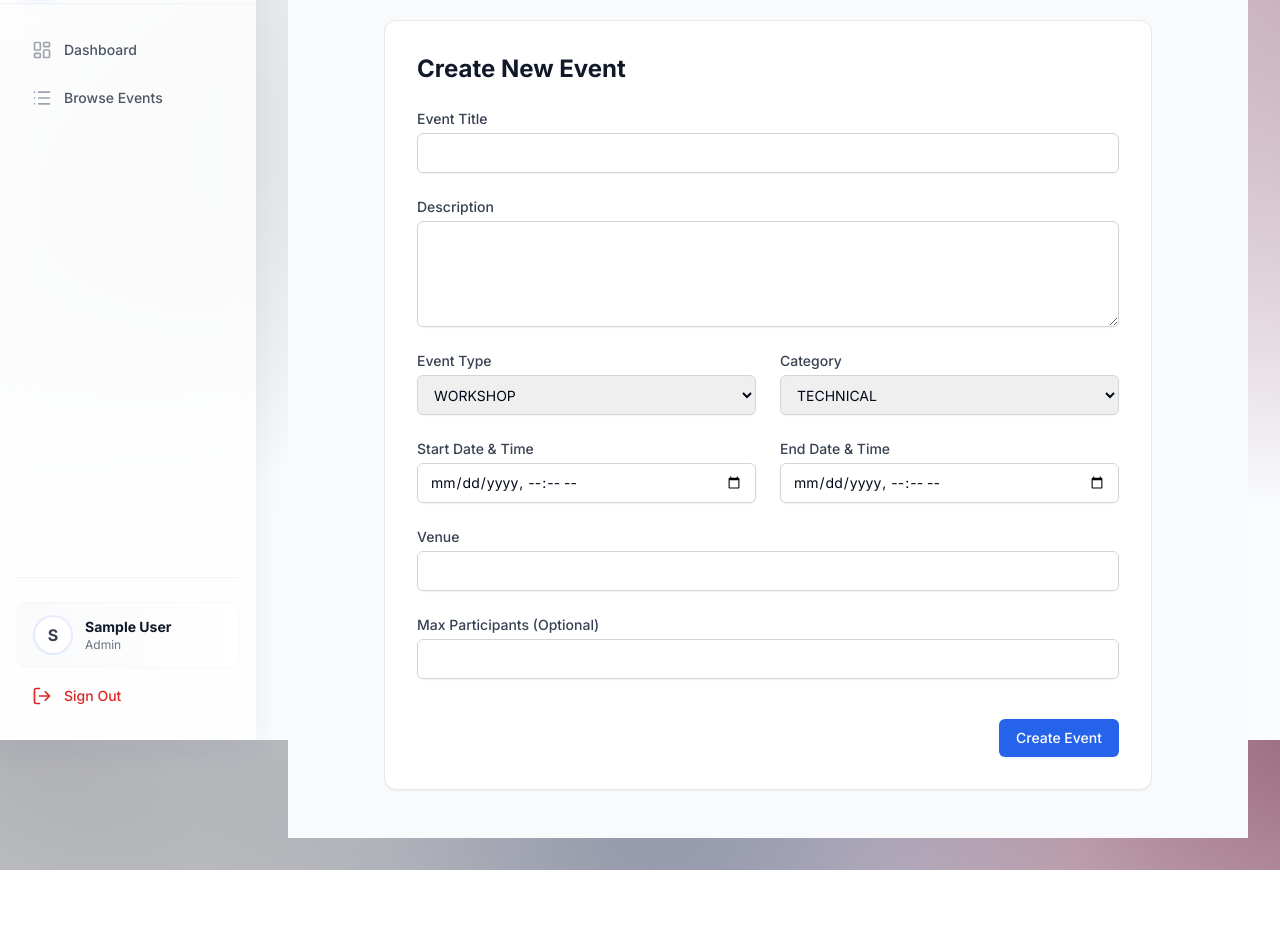
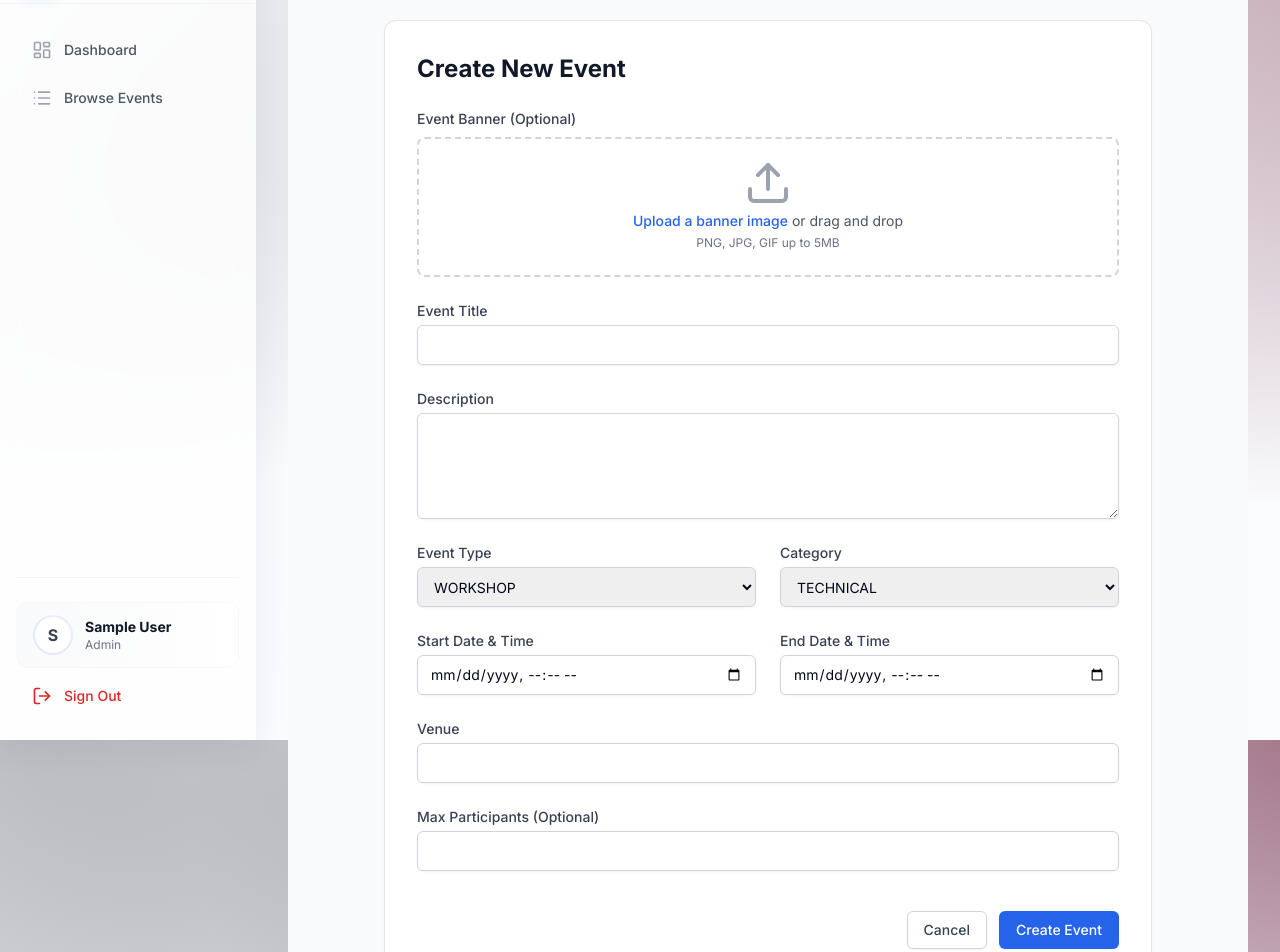
Before and after one commit to arnavps/unified-campus-events-fabric-system, a React (Vite) app in the folder frontend/: page /organizer/create-event in a window 1280 px wide. Shown: the part 60-1012 px from the top of the page. Before the commit the page ends 930 px from the top, so only its background shows below. Built offline with nearby package versions, Linux system fonts and the light colour scheme; sample sign-in values are in the browser's storage.

Commit message:
minor changes

```diff
--- a/frontend/src/components/events/EventCard.tsx
+++ b/frontend/src/components/events/EventCard.tsx
@@ -12,10 +12,17 @@ export default function EventCard({ event }: EventCardProps) {
         <Link to={`/events/${event.id}`} className="group block h-full">
             <div className="h-full overflow-hidden rounded-xl border border-gray-200 bg-white shadow-sm transition-all duration-300 hover:shadow-md hover:border-primary-blue/30">
                 <div className="aspect-video w-full bg-gray-100 relative overflow-hidden">
-                    {/* Placeholder for banner */}
-                    <div className="absolute inset-0 flex items-center justify-center text-gray-400 bg-gray-200">
-                        <span className="text-4xl font-bold opacity-20">{event.title[0]}</span>
-                    </div>
+                    {event.bannerImage ? (
+                        <img
+                            src={event.bannerImage}
+                            alt={event.title}
+                            className="w-full h-full object-cover"
+                        />
+                    ) : (
+                        <div className="absolute inset-0 flex items-center justify-center text-gray-400 bg-gray-200">
+                            <span className="text-4xl font-bold opacity-20">{event.title[0]}</span>
+                        </div>
+                    )}
                     <div className="absolute top-3 left-3 flex gap-2">
                         <span className="inline-flex items-center rounded-full bg-white/90 px-2.5 py-0.5 text-xs font-medium text-primary-blue shadow-sm backdrop-blur-sm">
                             {event.eventType.replace('_', ' ')}
--- a/frontend/src/pages/organizer/CreateEvent.tsx
+++ b/frontend/src/pages/organizer/CreateEvent.tsx
@@ -3,6 +3,8 @@ import { z } from 'zod';
 import { zodResolver } from '@hookform/resolvers/zod';
 import { useNavigate } from 'react-router-dom';
 import { createEvent } from '../../services/event.service';
+import { useState } from 'react';
+import { Upload, X } from 'lucide-react';
 
 const createEventSchema = z.object({
     title: z.string().min(1, 'Title is required'),
@@ -23,16 +25,51 @@ export default function CreateEvent() {
         resolver: zodResolver(createEventSchema),
     });
 
+    const [bannerImage, setBannerImage] = useState<string | null>(null);
+
+    const handleImageChange = (e: React.ChangeEvent<HTMLInputElement>) => {
+        const file = e.target.files?.[0];
+        if (file) {
+            // Validate file type
+            if (!file.type.startsWith('image/')) {
+                alert('Please select an image file');
+                return;
+            }
+
+            // Validate file size (max 5MB)
+            if (file.size > 5 * 1024 * 1024) {
+                alert('Image size should be less than 5MB');
+                return;
+            }
+
+            // Create preview URL
+            const reader = new FileReader();
+            reader.onloadend = () => {
+                setBannerImage(reader.result as string);
+            };
+            reader.readAsDataURL(file);
+        }
+    };
+
+    const removeBanner = () => {
+        setBannerImage(null);
+    };
+
     const onSubmit = async (data: CreateEventForm) => {
         try {
             // Manual conversion for API
-            const payload = {
+            const payload: any = {
                 ...data,
                 maxParticipants: data.maxParticipants ? parseInt(data.maxParticipants, 10) : undefined
             };
 
+            // Add banner image as base64 if uploaded
+            if (bannerImage) {
+                payload.bannerImage = bannerImage;
+            }
+
             await createEvent(payload);
-            navigate('/events');
+            navigate('/organizer/my-events');
         } catch (error) {
             console.error('Failed to create event', error);
             alert('Failed to create event');
@@ -46,6 +83,51 @@ export default function CreateEvent() {
 
                 <form onSubmit={handleSubmit(onSubmit)} className="space-y-6">
                     <div className="grid grid-cols-1 gap-6">
+                        {/* Banner Image Upload */}
+                        <div>
+                            <label className="block text-sm font-medium text-gray-700 mb-2">Event Banner (Optional)</label>
+                            {!bannerImage ? (
+                                <div className="mt-1 flex justify-center px-6 pt-5 pb-6 border-2 border-gray-300 border-dashed rounded-lg hover:border-primary-blue transition-colors">
+                                    <div className="space-y-1 text-center">
+                                        <Upload className="mx-auto h-12 w-12 text-gray-400" />
+                                        <div className="flex text-sm text-gray-600">
+                                            <label
+                                                htmlFor="banner-upload"
+                                                className="relative cursor-pointer bg-white rounded-md font-medium text-primary-blue hover:text-primary-blue-hover focus-within:outline-none"
+                                            >
+                                                <span>Upload a banner image</span>
+                                                <input
+                                                    id="banner-upload"
+                                                    name="banner-upload"
+                                                    type="file"
+                                                    accept="image/*"
+                                                    className="sr-only"
+                                                    onChange={handleImageChange}
+                                                />
+                                            </label>
+                                            <p className="pl-1">or drag and drop</p>
+                                        </div>
+                                        <p className="text-xs text-gray-500">PNG, JPG, GIF up to 5MB</p>
+                                    </div>
+                                </div>
+                            ) : (
+                                <div className="relative">
+                                    <img
+                                        src={bannerImage}
+                                        alt="Event banner preview"
+                                        className="w-full h-48 object-cover rounded-lg"
+                                    />
+                                    <button
+                                        type="button"
+                                        onClick={removeBanner}
+                                        className="absolute top-2 right-2 p-1 bg-red-500 text-white rounded-full hover:bg-red-600 transition-colors"
+                                    >
+                                        <X className="h-5 w-5" />
+                                    </button>
+                                </div>
+                            )}
+                        </div>
+
                         <div>
                             <label className="block text-sm font-medium text-gray-700">Event Title</label>
                             <input type="text" {...register('title')} className="mt-1 block w-full rounded-md border-gray-300 shadow-sm focus:border-primary-blue focus:ring-primary-blue sm:text-sm h-10 px-3 border" />
@@ -102,11 +184,18 @@ export default function CreateEvent() {
                         </div>
                     </div>
 
-                    <div className="flex justify-end pt-4">
+                    <div className="flex justify-end gap-3 pt-4">
+                        <button
+                            type="button"
+                            onClick={() => navigate('/organizer/my-events')}
+                            className="inline-flex justify-center rounded-md border border-gray-300 bg-white py-2 px-4 text-sm font-medium text-gray-700 shadow-sm hover:bg-gray-50 focus:outline-none focus:ring-2 focus:ring-primary-blue focus:ring-offset-2"
+                        >
+                            Cancel
+                        </button>
                         <button
                             type="submit"
                             disabled={isSubmitting}
-                            className="ml-3 inline-flex justify-center rounded-md border border-transparent bg-primary-blue py-2 px-4 text-sm font-medium text-white shadow-sm hover:bg-primary-blue-hover focus:outline-none focus:ring-2 focus:ring-primary-blue focus:ring-offset-2 disabled:opacity-50"
+                            className="inline-flex justify-center rounded-md border border-transparent bg-primary-blue py-2 px-4 text-sm font-medium text-white shadow-sm hover:bg-primary-blue-hover focus:outline-none focus:ring-2 focus:ring-primary-blue focus:ring-offset-2 disabled:opacity-50"
                         >
                             {isSubmitting ? 'Creating...' : 'Create Event'}
                         </button>
--- a/frontend/src/services/event.service.ts
+++ b/frontend/src/services/event.service.ts
@@ -40,6 +40,7 @@ export interface Event {
         firstName: string;
         lastName: string;
     };
+    bannerImage?: string;
     state?: string;
     _count?: {
         registrations: number;
```
Also changed, not shown: 1 other file (tests, documents, lock files or other folders).
